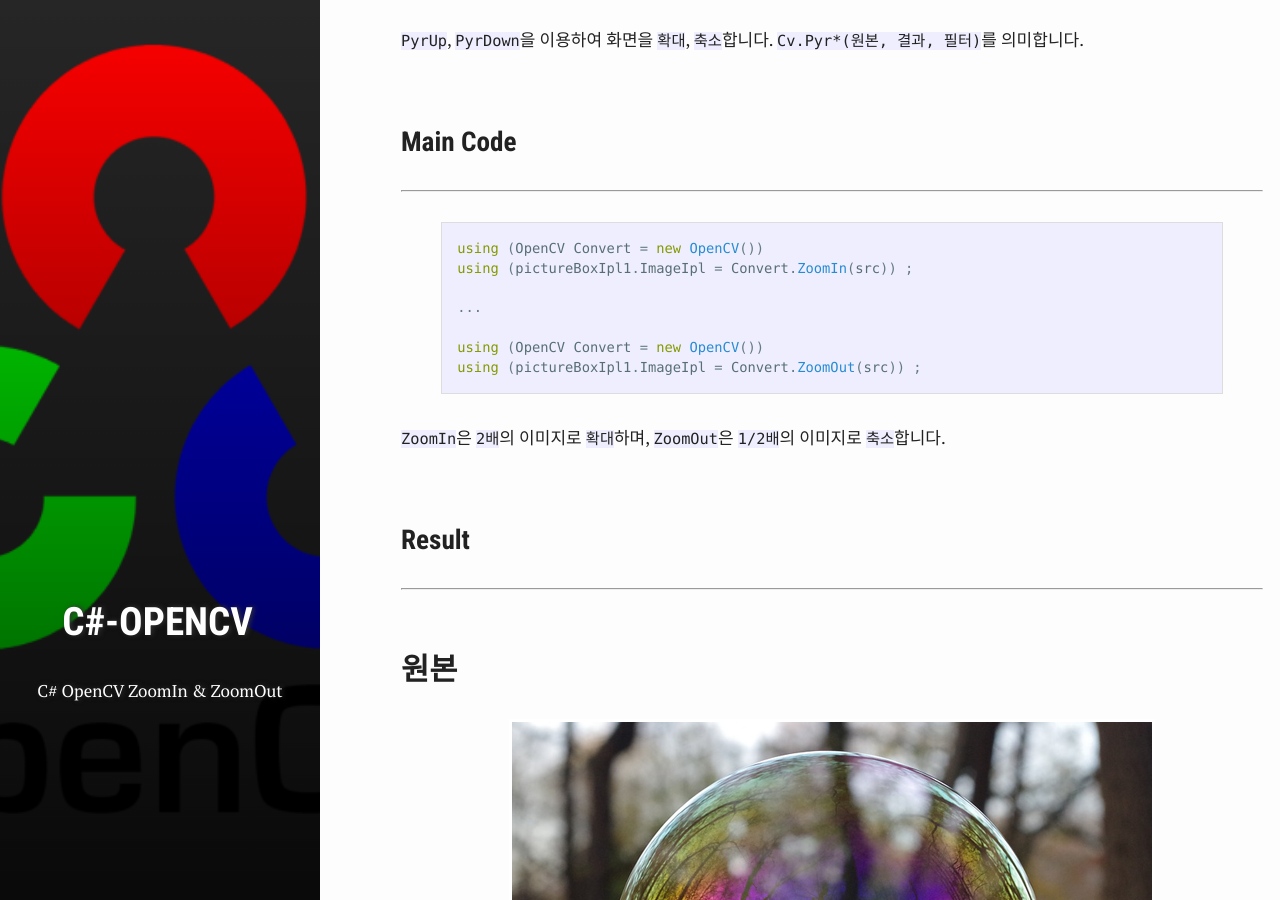
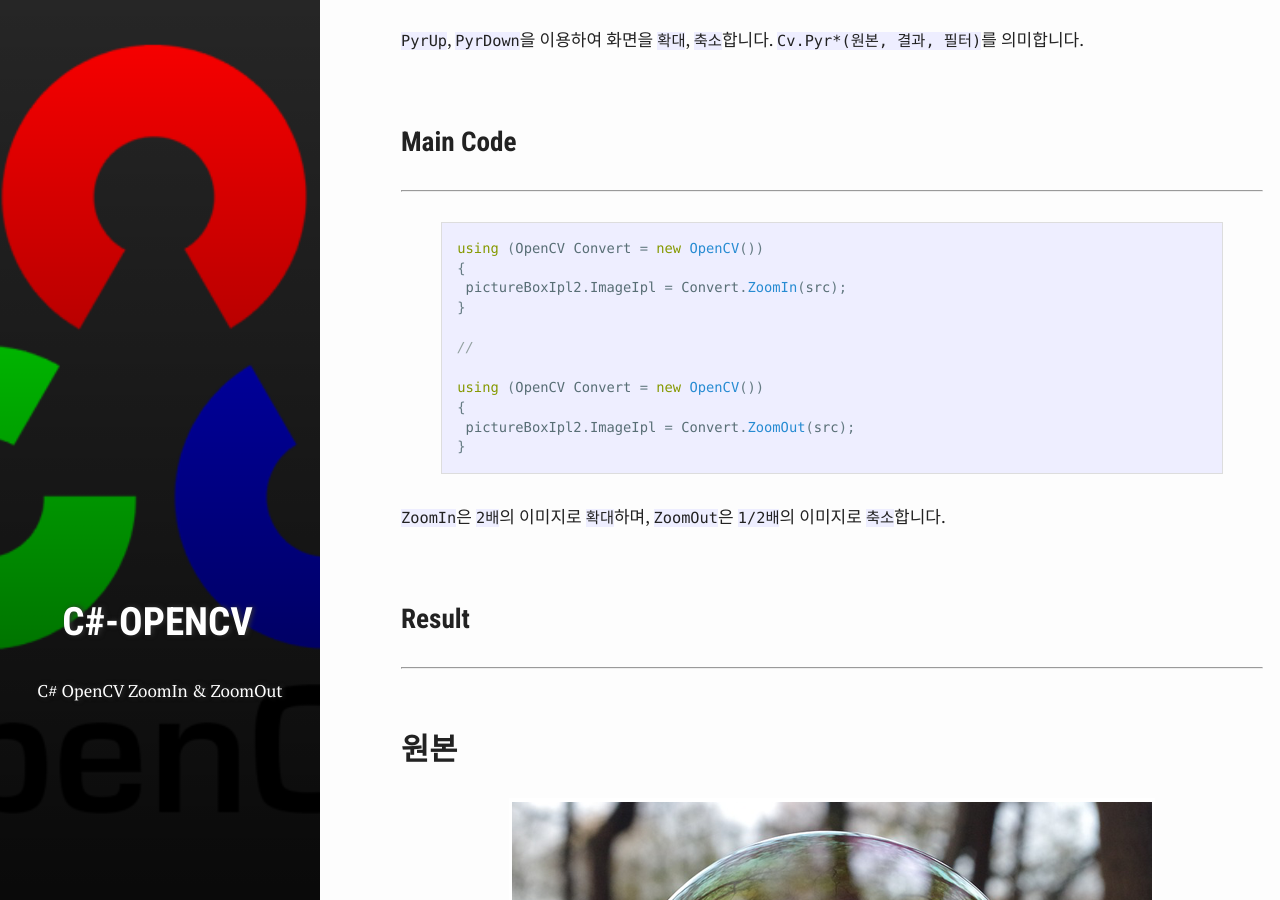
Before and after one commit to test076923/076923.github.io, a Jekyll site: the page built from _posts/2017-10-15-C#-opencv-7.md, in a window 1280 px wide and 900 px high, scrolled down 2938 px. Built offline with Jekyll 4.4.1, drawn with Linux system fonts in a browser that asks for light colours; comment, search, counter and statistics services are not loaded.

Commit message:
Update 2017-10-15-C#-opencv-7.md

```diff
--- a/_posts/2017-10-15-C#-opencv-7.md
+++ b/_posts/2017-10-15-C#-opencv-7.md
@@ -129,12 +129,16 @@ return zoomout;
 {% highlight C# %}
 
 using (OpenCV Convert = new OpenCV())
-using (pictureBoxIpl1.ImageIpl = Convert.ZoomIn(src)) ;
+{
+ pictureBoxIpl2.ImageIpl = Convert.ZoomIn(src);
+}
 
-...
+//
 
 using (OpenCV Convert = new OpenCV())
-using (pictureBoxIpl1.ImageIpl = Convert.ZoomOut(src)) ;
+{
+ pictureBoxIpl2.ImageIpl = Convert.ZoomOut(src);
+}
 
 {% endhighlight %}
 
```
